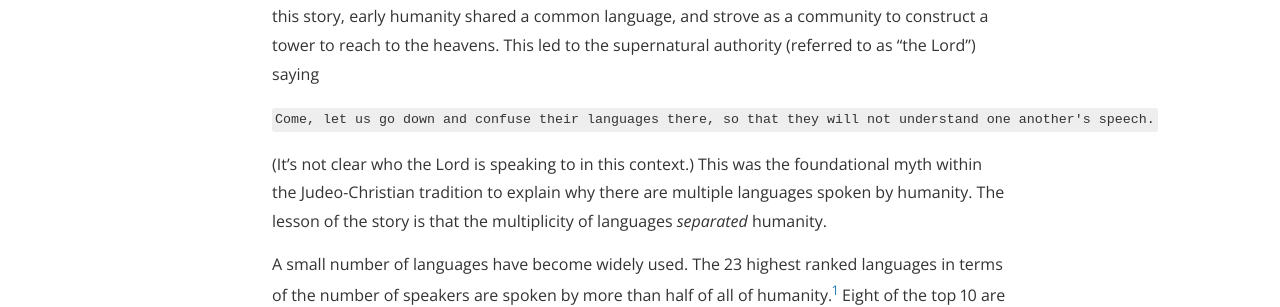
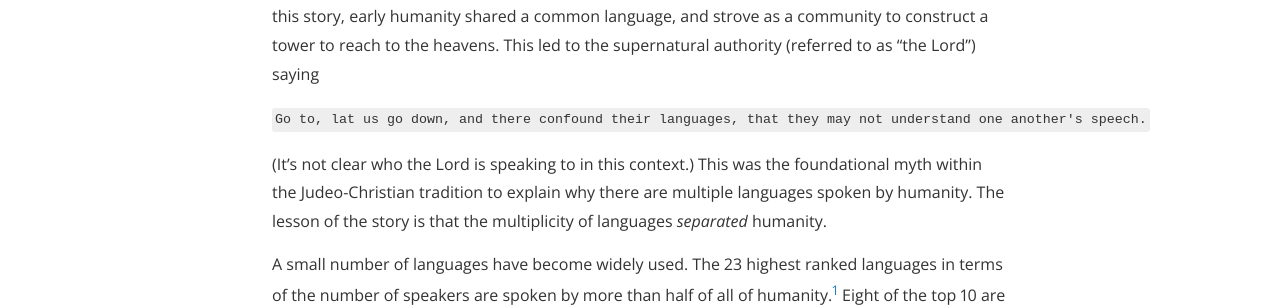
Before and after one commit to jaquilino/jaquilino.github.io, a Jekyll site: the page built from _posts/2022-11-30-languages.markdown, in a window 1280 px wide. Shown: the part 566-873 px from the top of the page. Built offline with Jekyll 4.4.1, drawn with Linux system fonts in a browser that asks for light colours; nearby versions of some CDN libraries; a style sheet for code colours, icons or effects is not loaded.

Commit message:
Change Bible quotation to the King James version

````diff
--- a/_posts/2022-11-30-languages.markdown
+++ b/_posts/2022-11-30-languages.markdown
@@ -28,7 +28,7 @@ In this story, early humanity shared a common language, and strove as a communit
 to construct a tower to reach to the heavens.
 This led to the supernatural authority (referred to as "the Lord") saying
 ```
-Come, let us go down and confuse their languages there, so that they will not understand one another's speech.
+Go to, lat us go down, and there confound their languages, that they may not understand one another's speech.
 ```
 (It's not clear who the Lord is speaking to in this context.)
 This was the foundational myth within the Judeo-Christian tradition to explain
````
